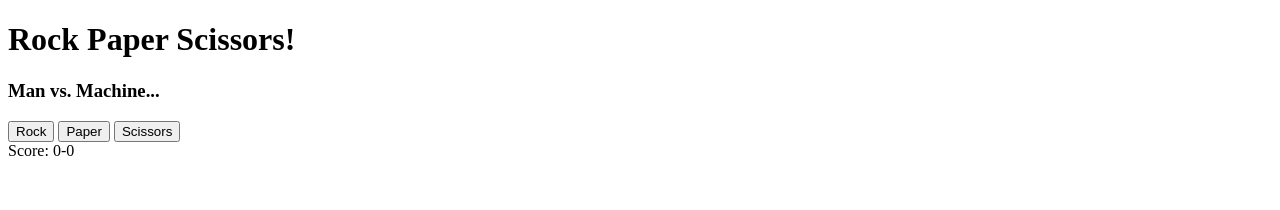
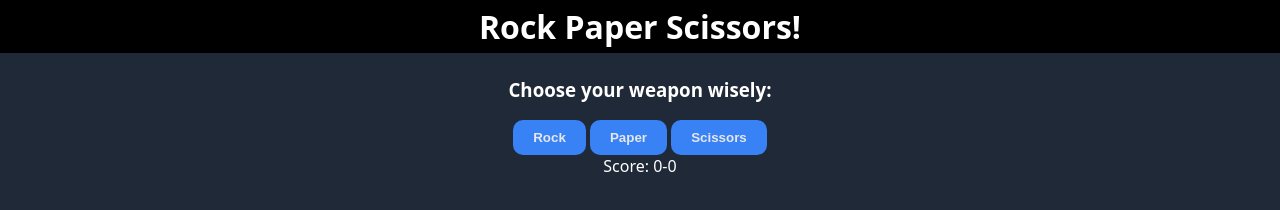
Before and after one commit to Parsa-JF/rock-paper-scissors, a plain HTML site: page index.html in a window 1280 px wide. Drawn offline with Linux system fonts and the light colour scheme.

Commit message:
add basic css

```diff
--- a/index.html
+++ b/index.html
@@ -4,17 +4,22 @@
         <meta charset="UTF-8">
         <meta http-equiv="X-UA-Compatible" content="IE=edge">
         <meta name="viewport" content="width=device-width, initial-scale=1.0">
-        <title>Document</title>
+        <title>Rock Paper Scissors</title>
         <script src="script.js" defer></script>
+        <link rel="stylesheet" href="styles.css">
     </head>
 
     <body>
-        <h1> Rock Paper Scissors!</h1>
-        <h3>Man vs. Machine...</h3>
-        <button id = "r">Rock</button>
-        <button id = "p">Paper</button>
-        <button id = "s">Scissors</button>
-        <div id = "score"> Score: 0-0</div>
-        <div id = "roundWinner"></div>
+        <h1 class = header> Rock Paper Scissors!</h1>
+        <h3>Choose your weapon wisely:</h3>
+        <div class="buttons">
+            <button id = "r">Rock</button>
+            <button id = "p">Paper</button>
+            <button id = "s">Scissors</button>
+        </div>
+        <div class = footer>
+            <div id = "score"> Score: 0-0</div>
+            <div id = "roundWinner"></div>
+        </div>
     </body>
 </html>
--- a/styles.css
+++ b/styles.css
@@ -0,0 +1,55 @@
+body
+{
+    background-color: #1f2937;
+    color: white;
+    font-family: system-ui, -apple-system, BlinkMacSystemFont, 'Segoe UI', Roboto, Oxygen, Ubuntu, Cantarell, 'Open Sans', 'Helvetica Neue', sans-serif;
+    display: flex;
+    flex-direction: column;
+    justify-content: stretch;
+    margin:0px;
+    padding:0px;
+}
+
+button{
+    border-radius: 10px;
+    padding : 10px;
+    padding-right:20px;
+    padding-left:20px;
+    border: none;
+    background-color: #3882f6;
+    color:#e5e7eb;
+    font-weight: bold;
+    margin-top:5px;
+}
+
+h1
+{
+    display: flex;
+    justify-content: center;
+    background-color: black;
+    margin:0px;
+    padding:5px
+}
+
+h3{
+    text-align: center;
+    animation: shake 1s infinite alternate ;
+}
+
+@keyframes shake{
+    0%{
+      transform: translateY(-5px);
+    }
+
+    100%{
+      transform: translateY(5px);
+    }
+  }
+
+  .buttons{
+    text-align: center;
+  }
+
+  .footer{
+    text-align: center;
+  }
```
